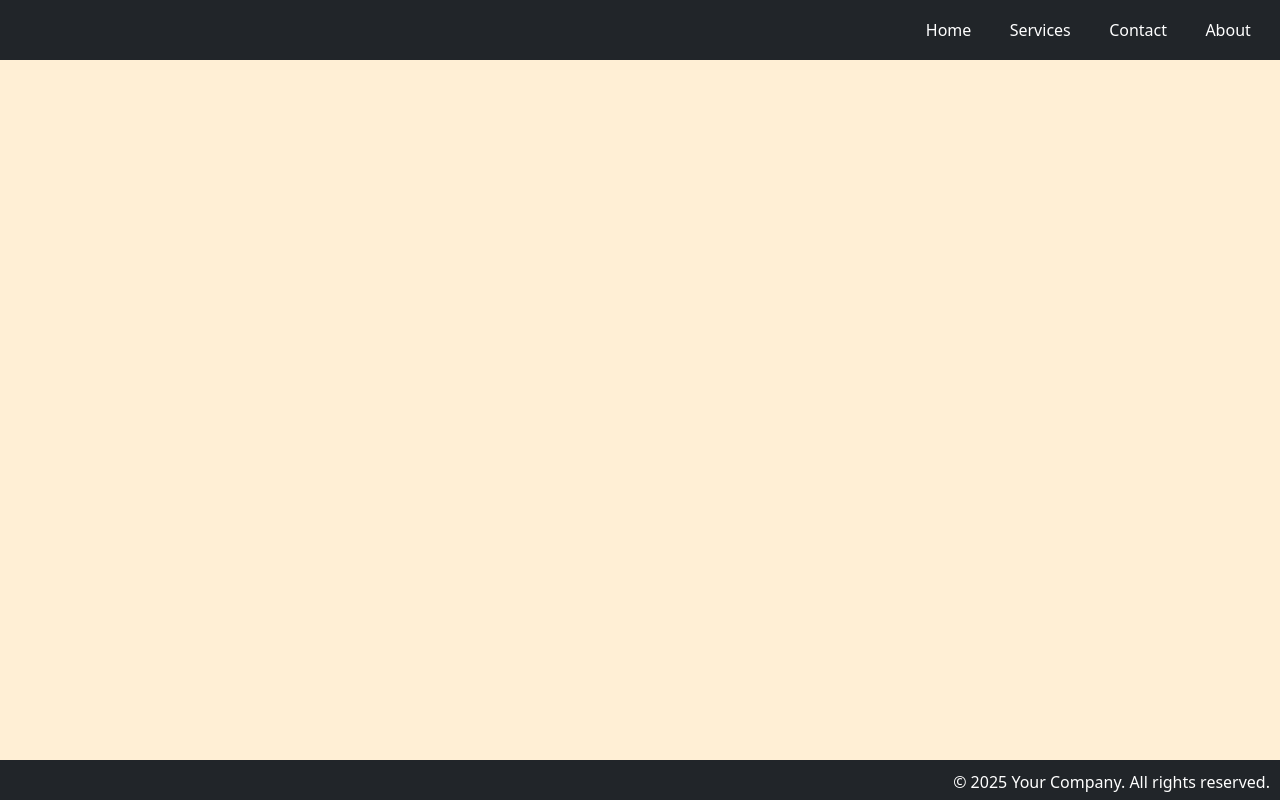
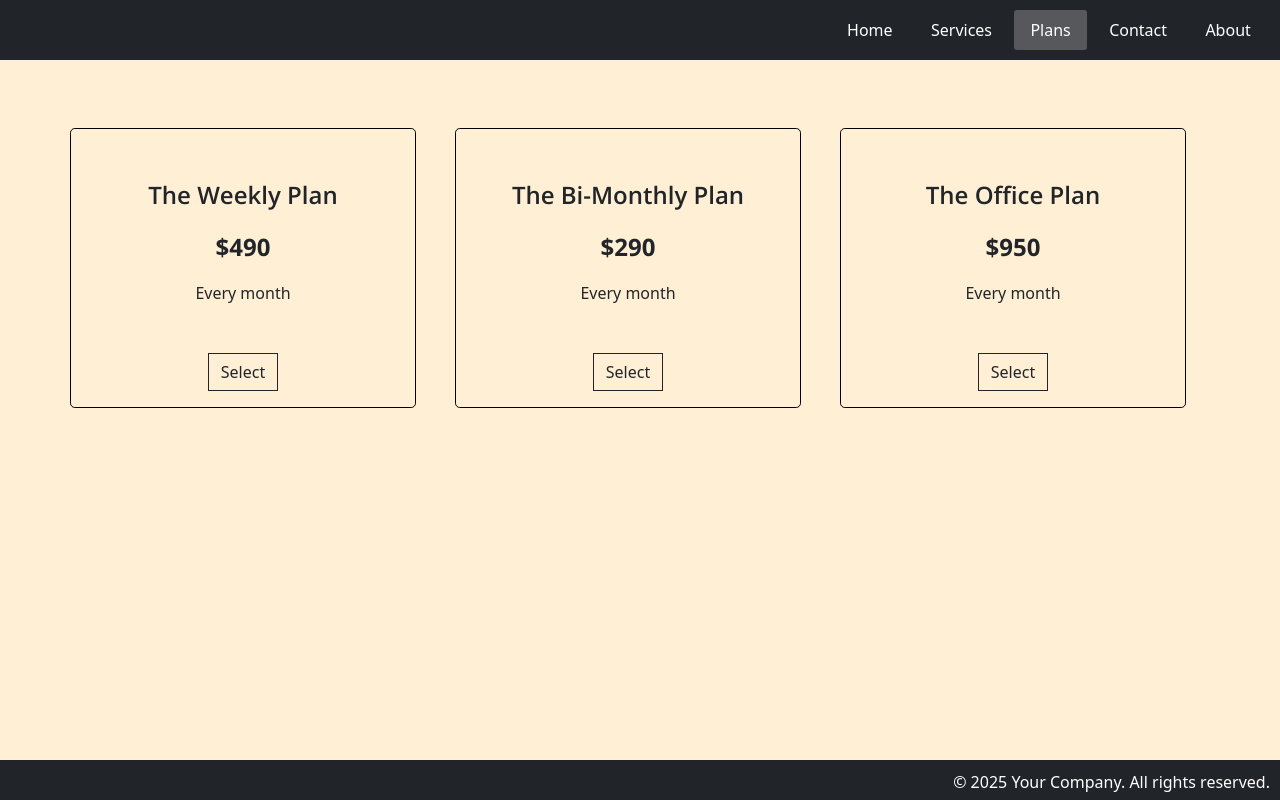
Before and after one commit to vinaythakoor004/angularApp, an Angular app: page /plans in a window 1280 px wide. Before the commit this address led to /. Built offline with nearby package versions, Linux system fonts and the light colour scheme.

Commit message:
Added delete row functionality

```diff
--- a/src/app/app.component.html
+++ b/src/app/app.component.html
@@ -1,9 +1,12 @@
-<div class="page-container aboutPageCss"> <!-- [ngClass]="{ aboutPageCss: currentRoute == '/about' || currentRoute == '/services' }" -->
+<div class="page-container aboutPageCss">
+    <!-- [ngClass]="{ aboutPageCss: currentRoute == '/about' || currentRoute == '/services' }" -->
     <header #navbar class="nav navbarClass fixed-top bg-dark">
         <a #home class="nav-link" aria-current="page" routerLink="home" [routerLinkActive]="['activeClass']"
             (click)="navigatePage($event, 'home')">Home</a>
         <a #services class="nav-link" routerLink="services" [routerLinkActive]="['activeClass']"
             (click)="navigatePage($event, 'services')">Services</a>
+        <a #plans class="nav-link" routerLink="plans" [routerLinkActive]="['activeClass']"
+            (click)="navigatePage($event, 'plans')">Plans</a>
         <a #contact class="nav-link" routerLink="contact" [routerLinkActive]="['activeClass']"
             (click)="navigatePage($event, 'contact')">Contact</a>
         <a #about class="nav-link" routerLink="about" [routerLinkActive]="['activeClass']"
--- a/src/app/app.routes.ts
+++ b/src/app/app.routes.ts
@@ -5,6 +5,7 @@ import { ContactComponent } from './contact/contact.component';
 import { ServicesComponent } from './services/services.component';
 import { BookServiceComponent } from './services/book-service/book-service.component';
 import { BookAppointmentComponent } from './services/book-service/book-appointment/book-appointment/book-appointment.component';
+import { PlansComponent } from './plans/plans.component';
 
 export const routes: Routes = [
   {
@@ -31,6 +32,7 @@ export const routes: Routes = [
           },
         ],
       },
+      { path: 'plans', component: PlansComponent },
       { path: 'contact', component: ContactComponent },
       { path: 'about', component: AboutComponent },
     ],
--- a/src/app/home/home.component.css
+++ b/src/app/home/home.component.css
@@ -42,3 +42,12 @@
     margin-right: 1rem;
     height: 2.5rem;
 }
+
+.countryCol {
+    display: flex;
+    justify-content: space-between;
+}
+
+.deleteImg {
+    cursor: pointer;
+}
--- a/src/app/home/home.component.html
+++ b/src/app/home/home.component.html
@@ -21,7 +21,7 @@
           <td>{{item.bookingDetails.time}}</td>
           <td>{{item.bookingDetails.price}}</td>
           <td>{{item.bookingDetails.bookingDateTime | date : "MMM d, y, h:mm a" }}</td>
-          <td>{{item.country}}</td>
+          <td class="countryCol">{{item.country}}<img src="assets/img/delete.svg" (click)="deleteRow(item)" alt="arrow_back" class="img-fluid deleteImg" /></td>
         </tr>
       </tbody>
     </table>
--- a/src/app/home/home.component.ts
+++ b/src/app/home/home.component.ts
@@ -100,4 +100,11 @@ export class HomeComponent {
       exitAnimationDuration,
     });
   }
+
+  deleteRow(item: bookingData): void {
+    this.allBookingData = this.allBookingData.filter((data) => data.id !== item.id);
+    this.currentPage = this.bookingData.length == 1 && this.bookingData[0].id == item.id && this.currentPage != 1 ? this.currentPage - 1 : this.currentPage;
+    this.getPageSize();
+    this.getPageData(this.currentPage);
+   }
 }
--- /dev/null
+++ b/src/app/plans/plans.component.css
@@ -0,0 +1,22 @@
+.planRow {
+    margin-top: 6rem;
+    display: flex;
+    justify-content: space-between;
+}
+
+.planCol {
+    display: grid;
+    justify-items: center;
+    width: 31%;
+    margin-top: 2rem;
+    border: 1px solid black;
+    border-radius: 0.3rem;
+}
+
+.planCol > span {
+    margin: 0.5rem;
+}
+
+.weeklyPlan {
+    font-size: 1.5rem;
+}
--- /dev/null
+++ b/src/app/plans/plans.component.html
@@ -0,0 +1,14 @@
+<div class="container">
+    <div class="row w-100 planRow">
+        <div class="col-4 planCol"><span class="mt-5 openSansSemiBold weeklyPlan">The Weekly Plan</span><span class="openSansBold fs-4">$490</span><span class="mb-5">Every month</span>
+            <button class="btn btn-outline-warning border border-dark text-dark rounded-0 mb-3" id="searchBtn" type="button"
+                (click)="selectPlan('')">Select</button>
+        </div>
+        <div class="col-4 planCol"><span class="mt-5 openSansSemiBold weeklyPlan">The Bi-Monthly Plan</span><span class="openSansBold fs-4">$290</span><span class="mb-5">Every month</span><button
+                class="btn btn-outline-warning border border-dark text-dark rounded-0 mb-3" id="searchBtn" type="button"
+                (click)="selectPlan('')">Select</button></div>
+        <div class="col-4 planCol"><span class="mt-5 openSansSemiBold weeklyPlan">The Office Plan</span><span class="openSansBold fs-4">$950</span><span class="mb-5">Every month</span><button
+                class="btn btn-outline-warning border border-dark text-dark rounded-0 mb-3" id="searchBtn" type="button"
+                (click)="selectPlan('')">Select</button></div>
+    </div>
+</div>
--- /dev/null
+++ b/src/app/plans/plans.component.ts
@@ -0,0 +1,21 @@
+import { Component } from '@angular/core';
+
+@Component({
+  selector: 'app-plans',
+  imports: [],
+  templateUrl: './plans.component.html',
+  styleUrl: './plans.component.css'
+})
+export class PlansComponent {
+
+  constructor() { }
+
+  ngOnInit(): void {
+    console.log("Plans component initialized");
+  }
+
+  selectPlan(plan: string): void {
+
+  }
+
+}
```
Also changed, not shown: src/assets/img/delete.svg (added), 1 other file (tests, documents, lock files or other folders).
